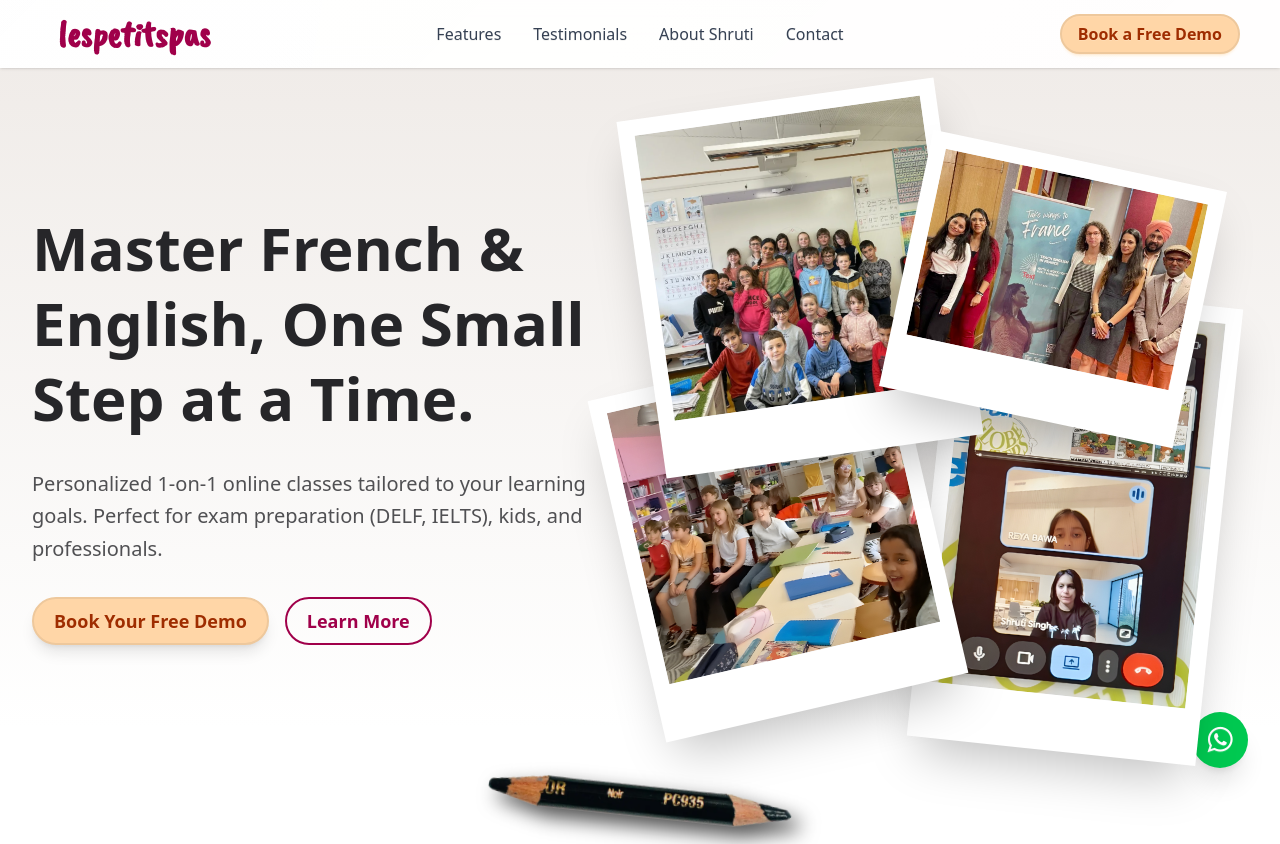
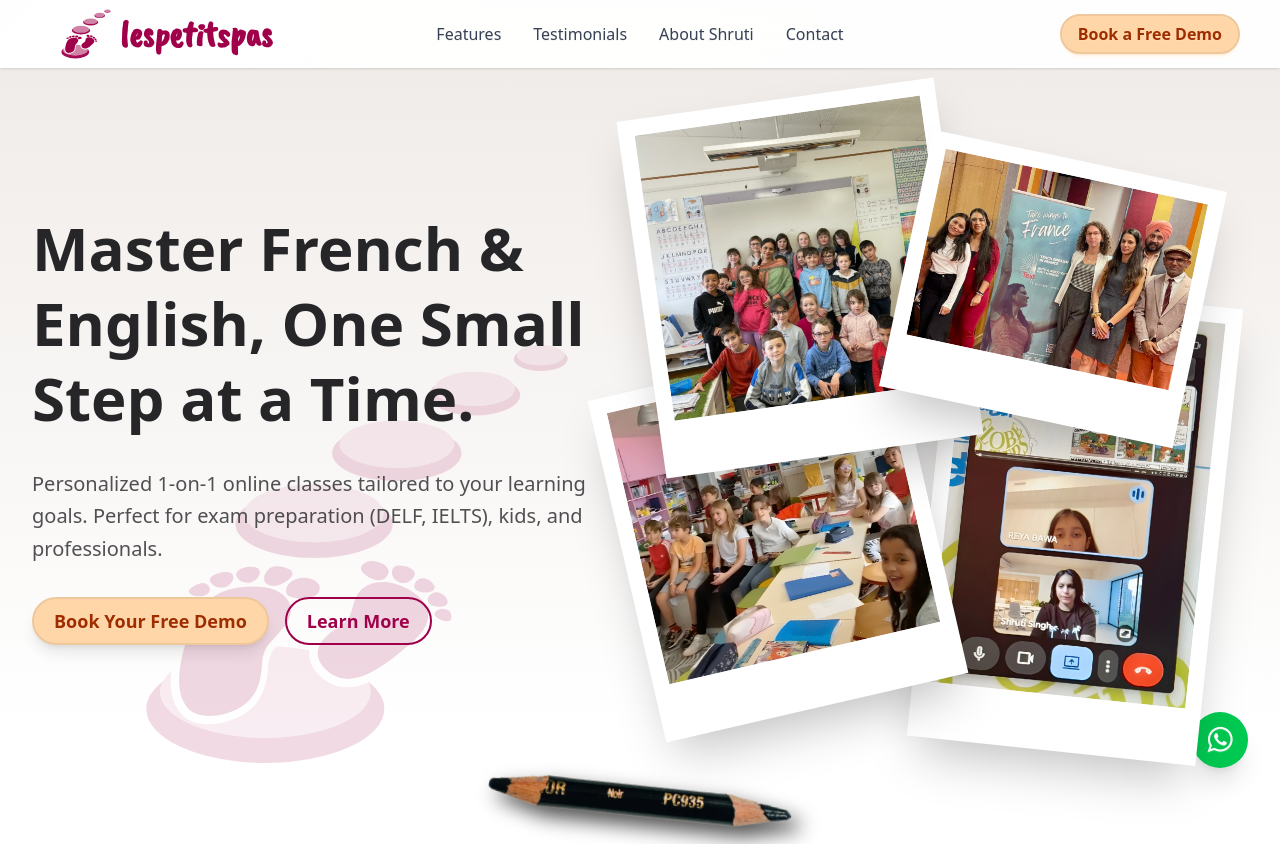
Before and after one commit to mehradotdev/lespetitspas-web, an Astro site: page / in a window 1280 px wide. Shown: the top 844 px of the page. Built offline with nearby package versions, Linux system fonts and the light colour scheme; Astro itself is replaced by a stand-in of ours.

Commit message:
feat: add new logo

```diff
--- a/src/components/Hero.astro
+++ b/src/components/Hero.astro
@@ -5,10 +5,10 @@
 <section id="hero" class="pt-32 pb-0 bg-gradient-to-b from-base-200 to-white">
   <div class="max-w-7xl mx-auto px-4 sm:px-6 lg:px-8">
     <div
-      class="flex flex-col-reverse lg:flex-row items-center gap-12 lg:gap-20"
+      class="flex flex-col-reverse lg:flex-row items-center gap-12 lg:gap-20 relative"
     >
       <!-- Text Content -->
-      <div class="space-y-8 flex-1 lg:max-w-xl text-center lg:text-left">
+      <div class="space-y-8 flex-1 lg:max-w-xl text-center lg:text-left relative z-20">
         <h1
           class="text-4xl md:text-5xl lg:text-6xl font-bold text-neutral leading-tight"
         >
@@ -35,6 +35,9 @@
           </a>
         </div>
       </div>
+
+      <!-- Logo in middle left in background -->
+      <img class="absolute bottom-[-33%] md:bottom-[-13%] lg:left-[7%] lg:bottom-[-11%] opacity-15 h-[100%] md:h-[50%] lg:h-[80%]" src="/logo.svg" alt="lespetitspas logo" />
 
       <!-- Polaroid Photo Stack -->
       <div
--- a/src/components/Navbar.astro
+++ b/src/components/Navbar.astro
@@ -7,9 +7,10 @@
     <div class="navbar-start">
       <a
         href="/#"
-        class="btn btn-ghost text-4xl leading-relaxed font-bold text-secondary-content hover:text-secondary-content/80"
+        class="btn btn-ghost text-4xl leading-relaxed font-bold text-secondary-content hover:text-secondary-content/80 hover:bg-transparent hover:border-transparent"
         style="font-family: Caveat Brush, serif;"
       >
+        <img class="h-14" src="/logo.svg" alt="lespetitspas logo" />
         lespetitspas
       </a>
     </div>
--- a/src/layouts/Layout.astro
+++ b/src/layouts/Layout.astro
@@ -29,7 +29,7 @@ const siteUrl = "https://lespetitspas-v2.mehra.dev";
     <meta property="og:type" content="website">
     <meta property="og:title" content={title}>
     <meta property="og:description" content={description}>
-    <meta property="og:image" content={`${siteUrl}/ogImg.jpg`}>
+    <meta property="og:image" content={`${siteUrl}/newOgImg.jpg`}>
 
     <!-- Twitter Meta Tags -->
     <meta name="twitter:card" content="summary_large_image">
@@ -37,9 +37,9 @@ const siteUrl = "https://lespetitspas-v2.mehra.dev";
     <meta property="twitter:url" content={siteUrl}>
     <meta name="twitter:title" content={title}>
     <meta name="twitter:description" content={description}>
-    <meta name="twitter:image" content={`${siteUrl}/ogImg.jpg`}>
+    <meta name="twitter:image" content={`${siteUrl}/newOgImg.jpg`}>
 
-    <link rel="icon" type="image/svg+xml" href="/favicon.svg" />
+    <link rel="icon" type="image/svg+xml" href="/logo.svg" />
     <link rel="preconnect" href="https://fonts.googleapis.com" />
     <link rel="preconnect" href="https://fonts.gstatic.com" crossorigin />
     <link
```
Also changed, not shown: public/logo.svg (added), public/newOgImg.jpeg (added).
